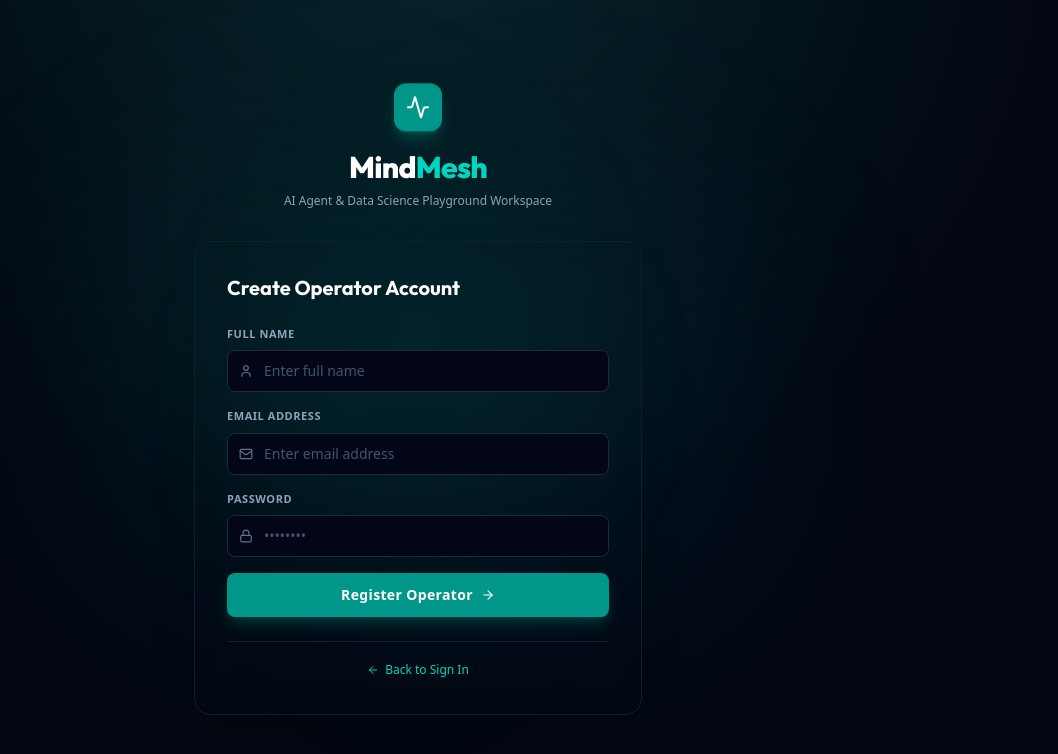
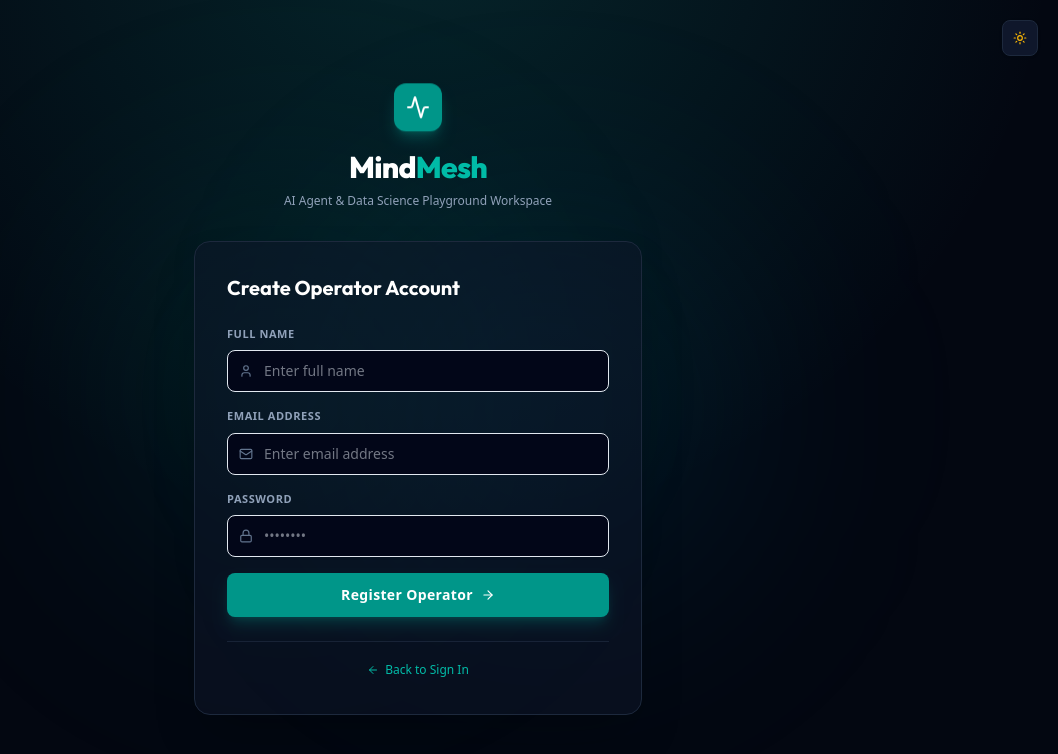
Before and after one commit to Mridul-code-maker/MindMesh, a Next.js app in the folder frontend/: page /signup in a window 1280 px wide. Shown: the top 754 px of the page, without its empty margins (222-1280 px from the left). Built offline with nearby package versions, Linux system fonts and the light colour scheme; no server answers.

Commit message:
feat: implement persistent theme configuration toggle buttons on Login, Signup, and Dashboard pages

```diff
--- a/frontend/src/app/dashboard/page.tsx
+++ b/frontend/src/app/dashboard/page.tsx
@@ -84,6 +84,16 @@ export default function DashboardPage() {
       text: 'Generate diagnostic accuracy metrics and plot data trends.'
     }
   ], []);
+
+  // Sync theme selection on mount
+  useEffect(() => {
+    const saved = localStorage.getItem('theme');
+    if (saved === 'light') {
+      setDarkMode(false);
+    } else if (saved === 'dark') {
+      setDarkMode(true);
+    }
+  }, []);
 
   // Fetch initial data
   useEffect(() => {
@@ -793,6 +803,23 @@ export default function DashboardPage() {
           </div>
 
           <div className="flex items-center gap-3">
+            {/* Theme Toggle Button */}
+            <button
+              onClick={() => {
+                const newMode = !darkMode;
+                setDarkMode(newMode);
+                localStorage.setItem('theme', newMode ? 'dark' : 'light');
+              }}
+              title={darkMode ? 'Switch to Light Mode' : 'Switch to Dark Mode'}
+              className={`h-8.5 w-8.5 rounded-lg border flex items-center justify-center cursor-pointer transition-all ${
+                darkMode
+                  ? 'border-slate-850 bg-slate-900 text-amber-400 hover:bg-slate-800'
+                  : 'border-slate-200 bg-slate-50 text-indigo-600 hover:bg-slate-100 shadow-sm'
+              }`}
+            >
+              {darkMode ? <Sun size={13} /> : <Moon size={13} />}
+            </button>
+
             {/* Real-time Connection Status Dot */}
             <div
               className={`flex items-center gap-1.5 px-2.5 h-8.5 rounded-lg border text-[10px] font-bold select-none cursor-help ${
--- a/frontend/src/app/login/page.tsx
+++ b/frontend/src/app/login/page.tsx
@@ -3,7 +3,7 @@
 import { useState, useEffect } from 'react';
 import { useRouter } from 'next/navigation';
 import { useAuthStore } from '@/store/authStore';
-import { Activity, Shield, User as UserIcon, Lock, ArrowRight, CheckCircle2 } from 'lucide-react';
+import { Activity, Shield, User as UserIcon, Lock, ArrowRight, CheckCircle2, Sun, Moon } from 'lucide-react';
 
 export default function LoginPage() {
   const router = useRouter();
@@ -12,9 +12,14 @@ export default function LoginPage() {
   const [email, setEmail] = useState('');
   const [password, setPassword] = useState('');
   const [showSeedTips, setShowSeedTips] = useState(true);
+  const [darkMode, setDarkMode] = useState(true);
 
   useEffect(() => {
     initialize();
+    const saved = localStorage.getItem('theme');
+    if (saved === 'light') {
+      setDarkMode(false);
+    }
   }, [initialize]);
 
   useEffect(() => {
@@ -43,10 +48,31 @@ export default function LoginPage() {
   };
 
   return (
-    <div className="relative min-h-screen flex items-center justify-center bg-slate-950 text-slate-100 overflow-hidden font-sans radial-glow grid-bg px-4">
+    <div className={`relative min-h-screen flex items-center justify-center overflow-hidden font-sans radial-glow grid-bg px-4 transition-colors duration-300 ${
+      darkMode ? 'bg-slate-950 text-slate-100' : 'bg-slate-50 text-slate-900'
+    }`}>
       {/* Background decoration elements */}
       <div className="absolute top-1/4 left-1/4 w-96 h-96 bg-teal-500/10 rounded-full blur-[120px] pointer-events-none" />
       <div className="absolute bottom-1/4 right-1/4 w-96 h-96 bg-cyan-500/10 rounded-full blur-[120px] pointer-events-none" />
+
+      {/* Top Right Floating Theme Toggle Switch */}
+      <div className="absolute top-5 right-5 z-20">
+        <button
+          onClick={() => {
+            const newMode = !darkMode;
+            setDarkMode(newMode);
+            localStorage.setItem('theme', newMode ? 'dark' : 'light');
+          }}
+          title={darkMode ? 'Switch to Light Mode' : 'Switch to Dark Mode'}
+          className={`h-9 w-9 rounded-lg border flex items-center justify-center cursor-pointer transition-all shadow-sm ${
+            darkMode
+              ? 'border-slate-800 bg-slate-900 text-amber-400 hover:bg-slate-800'
+              : 'border-slate-200 bg-white text-indigo-650 hover:bg-slate-100'
+          }`}
+        >
+          {darkMode ? <Sun size={14} /> : <Moon size={14} />}
+        </button>
+      </div>
 
       <div className="w-full max-w-md z-10">
         {/* Brand Header */}
@@ -54,8 +80,8 @@ export default function LoginPage() {
           <div className="h-12 w-12 rounded-xl bg-teal-600 flex items-center justify-center shadow-lg shadow-teal-500/25 mb-4 animate-bounce">
             <Activity className="text-white" size={24} />
           </div>
-          <h1 className="text-3xl font-black tracking-tight text-white">
-            Mind<span className="text-teal-400">Mesh</span>
+          <h1 className={`text-3xl font-black tracking-tight ${darkMode ? 'text-white' : 'text-slate-900'}`}>
+            Mind<span className="text-teal-500">Mesh</span>
           </h1>
           <p className="text-xs text-slate-400 mt-2 font-medium">
             AI Agent & Data Science Playground Workspace
@@ -63,8 +89,10 @@ export default function LoginPage() {
         </div>
 
         {/* Login Form Panel */}
-        <div className="glass-panel rounded-2xl border border-slate-800 bg-slate-900/50 shadow-2xl p-8 mb-6 animate-in fade-in duration-300">
-          <h2 className="text-xl font-bold text-white mb-6">Workspace Sign In</h2>
+        <div className={`rounded-2xl border shadow-2xl p-8 mb-6 animate-in fade-in duration-300 ${
+          darkMode ? 'border-slate-800 bg-slate-900/50 text-white' : 'border-slate-200 bg-white text-slate-900'
+        }`}>
+          <h2 className="text-xl font-bold mb-6">Workspace Sign In</h2>
 
           {error && (
             <div className="p-3 mb-4 rounded-lg bg-red-950/40 border border-red-800 text-red-400 text-xs font-semibold">
@@ -85,7 +113,11 @@ export default function LoginPage() {
                   type="email"
                   value={email}
                   onChange={(e) => setEmail(e.target.value)}
-                  className="w-full pl-9 pr-4 py-2.5 rounded-lg bg-slate-950 border border-slate-800 focus:border-teal-500 focus:ring-1 focus:ring-teal-500 text-slate-200 placeholder-slate-600 text-sm outline-none transition-all"
+                  className={`w-full pl-9 pr-4 py-2.5 rounded-lg border text-sm outline-none transition-all ${
+                    darkMode
+                      ? 'bg-slate-950 border-slate-850 text-slate-200 focus:border-teal-500'
+                      : 'bg-slate-50 border-slate-200 text-slate-900 focus:border-teal-500'
+                  }`}
                   placeholder="Enter email address"
                   required
                 />
@@ -104,7 +136,11 @@ export default function LoginPage() {
                   type="password"
                   value={password}
                   onChange={(e) => setPassword(e.target.value)}
-                  className="w-full pl-9 pr-4 py-2.5 rounded-lg bg-slate-950 border border-slate-800 focus:border-teal-500 focus:ring-1 focus:ring-teal-500 text-slate-200 placeholder-slate-600 text-sm outline-none transition-all"
+                  className={`w-full pl-9 pr-4 py-2.5 rounded-lg border text-sm outline-none transition-all ${
+                    darkMode
+                      ? 'bg-slate-950 border-slate-850 text-slate-200 focus:border-teal-500'
+                      : 'bg-slate-50 border-slate-200 text-slate-900 focus:border-teal-500'
+                  }`}
                   placeholder="••••••••"
                   required
                 />
@@ -124,15 +160,17 @@ export default function LoginPage() {
 
         {/* Demo Seed Credentials Panel */}
         {showSeedTips && (
-          <div className="p-5 rounded-2xl border border-teal-900/30 bg-teal-950/20 backdrop-blur-md animate-in slide-in-from-bottom-6 duration-300">
+          <div className={`p-5 rounded-2xl border backdrop-blur-md animate-in slide-in-from-bottom-6 duration-300 ${
+            darkMode ? 'border-teal-900/30 bg-teal-950/20' : 'border-teal-200/50 bg-teal-50/50'
+          }`}>
             <div className="flex items-center justify-between mb-3 border-b border-teal-900/20 pb-2">
-              <span className="text-[10px] font-black uppercase tracking-wider text-teal-400 flex items-center gap-1.5">
+              <span className="text-[10px] font-black uppercase tracking-wider text-teal-500 flex items-center gap-1.5">
                 <Shield size={10} />
                 Evaluator Quick Logins
               </span>
               <button
                 onClick={() => setShowSeedTips(false)}
-                className="text-[10px] text-slate-500 hover:text-slate-300 cursor-pointer"
+                className="text-[10px] text-slate-500 hover:text-slate-400 cursor-pointer"
               >
                 Dismiss
               </button>
@@ -141,27 +179,35 @@ export default function LoginPage() {
             <div className="grid grid-cols-2 gap-3.5">
               <button
                 onClick={() => fillCredentials('admin')}
-                className="p-3 text-left rounded-xl bg-slate-900/70 border border-slate-800 hover:border-teal-500/50 hover:bg-slate-900 transition-all text-xs cursor-pointer group"
+                className={`p-3 text-left rounded-xl border transition-all text-xs cursor-pointer group ${
+                  darkMode
+                    ? 'bg-slate-900/70 border-slate-800 hover:border-teal-500/50 hover:bg-slate-900'
+                    : 'bg-white border-slate-200 hover:border-teal-500/50 hover:bg-slate-50 shadow-sm'
+                }`}
               >
-                <div className="font-bold text-slate-200 group-hover:text-teal-400 flex items-center gap-1">
+                <div className={`font-bold flex items-center gap-1 ${darkMode ? 'text-slate-200' : 'text-slate-800'}`}>
                   <CheckCircle2 size={12} className="text-teal-500" />
                   Admin Account
                 </div>
-                <div className="text-[10px] text-slate-400 mt-1 font-mono">admin@mindmesh.com</div>
+                <div className="text-[10px] text-slate-450 mt-1 font-mono">admin@mindmesh.com</div>
               </button>
 
               <button
                 onClick={() => fillCredentials('member')}
-                className="p-3 text-left rounded-xl bg-slate-900/70 border border-slate-800 hover:border-teal-500/50 hover:bg-slate-900 transition-all text-xs cursor-pointer group"
+                className={`p-3 text-left rounded-xl border transition-all text-xs cursor-pointer group ${
+                  darkMode
+                    ? 'bg-slate-900/70 border-slate-800 hover:border-teal-500/50 hover:bg-slate-900'
+                    : 'bg-white border-slate-200 hover:border-teal-500/50 hover:bg-slate-50 shadow-sm'
+                }`}
               >
-                <div className="font-bold text-slate-200 group-hover:text-teal-400 flex items-center gap-1">
+                <div className={`font-bold flex items-center gap-1 ${darkMode ? 'text-slate-200' : 'text-slate-800'}`}>
                   <CheckCircle2 size={12} className="text-teal-500" />
                   Member Account
                 </div>
-                <div className="text-[10px] text-slate-400 mt-1 font-mono">member@mindmesh.com</div>
+                <div className="text-[10px] text-slate-450 mt-1 font-mono">member@mindmesh.com</div>
               </button>
             </div>
-            <div className="text-[10px] text-teal-600/75 mt-2.5 text-center font-mono">
+            <div className="text-[10px] text-teal-650 mt-2.5 text-center font-mono">
               Password for both: <span className="font-bold text-teal-500">Mridul123!</span>
             </div>
           </div>
--- a/frontend/src/app/signup/page.tsx
+++ b/frontend/src/app/signup/page.tsx
@@ -1,9 +1,9 @@
 'use client';
 
-import { useState } from 'react';
+import { useState, useEffect } from 'react';
 import { useRouter } from 'next/navigation';
 import { useAuthStore } from '@/store/authStore';
-import { Activity, User as UserIcon, Mail, Lock, ArrowRight, ArrowLeft } from 'lucide-react';
+import { Activity, User as UserIcon, Mail, Lock, ArrowRight, ArrowLeft, Sun, Moon } from 'lucide-react';
 import Link from 'next/link';
 
 export default function SignupPage() {
@@ -15,6 +15,14 @@ export default function SignupPage() {
   const [password, setPassword] = useState('');
   const [error, setError] = useState('');
   const [success, setSuccess] = useState(false);
+  const [darkMode, setDarkMode] = useState(true);
+
+  useEffect(() => {
+    const saved = localStorage.getItem('theme');
+    if (saved === 'light') {
+      setDarkMode(false);
+    }
+  }, []);
 
   const handleSubmit = async (e: React.FormEvent) => {
     e.preventDefault();
@@ -34,25 +42,51 @@ export default function SignupPage() {
   };
 
   return (
-    <div className="relative min-h-screen flex items-center justify-center bg-slate-950 text-slate-100 overflow-hidden font-sans radial-glow grid-bg px-4">
+    <div className={`relative min-h-screen flex items-center justify-center overflow-hidden font-sans radial-glow grid-bg px-4 transition-colors duration-300 ${
+      darkMode ? 'bg-slate-950 text-slate-100' : 'bg-slate-50 text-slate-900'
+    }`}>
+      {/* Background decoration elements */}
       <div className="absolute top-1/4 left-1/4 w-96 h-96 bg-teal-500/10 rounded-full blur-[120px] pointer-events-none" />
       <div className="absolute bottom-1/4 right-1/4 w-96 h-96 bg-cyan-500/10 rounded-full blur-[120px] pointer-events-none" />
 
+      {/* Top Right Floating Theme Toggle Switch */}
+      <div className="absolute top-5 right-5 z-20">
+        <button
+          onClick={() => {
+            const newMode = !darkMode;
+            setDarkMode(newMode);
+            localStorage.setItem('theme', newMode ? 'dark' : 'light');
+          }}
+          title={darkMode ? 'Switch to Light Mode' : 'Switch to Dark Mode'}
+          className={`h-9 w-9 rounded-lg border flex items-center justify-center cursor-pointer transition-all shadow-sm ${
+            darkMode
+              ? 'border-slate-800 bg-slate-900 text-amber-400 hover:bg-slate-800'
+              : 'border-slate-200 bg-white text-indigo-655 hover:bg-slate-100'
+          }`}
+        >
+          {darkMode ? <Sun size={14} /> : <Moon size={14} />}
+        </button>
+      </div>
+
       <div className="w-full max-w-md z-10">
+        {/* Brand Header */}
         <div className="flex flex-col items-center mb-8">
           <div className="h-12 w-12 rounded-xl bg-teal-600 flex items-center justify-center shadow-lg shadow-teal-500/25 mb-4 animate-bounce">
             <Activity className="text-white" size={24} />
           </div>
-          <h1 className="text-3xl font-black tracking-tight text-white">
-            Mind<span className="text-teal-400">Mesh</span>
+          <h1 className={`text-3xl font-black tracking-tight ${darkMode ? 'text-white' : 'text-slate-900'}`}>
+            Mind<span className="text-teal-500">Mesh</span>
           </h1>
           <p className="text-xs text-slate-400 mt-2 font-medium">
             AI Agent & Data Science Playground Workspace
           </p>
         </div>
 
-        <div className="glass-panel rounded-2xl border border-slate-800 bg-slate-900/50 shadow-2xl p-8 animate-in fade-in duration-300">
-          <h2 className="text-xl font-bold text-white mb-6">Create Operator Account</h2>
+        {/* Signup Form Panel */}
+        <div className={`rounded-2xl border shadow-2xl p-8 animate-in fade-in duration-300 ${
+          darkMode ? 'border-slate-800 bg-slate-900/50 text-white' : 'border-slate-200 bg-white text-slate-900'
+        }`}>
+          <h2 className="text-xl font-bold mb-6">Create Operator Account</h2>
 
           {(error || authError) && (
             <div className="p-3 mb-4 rounded-lg bg-red-950/40 border border-red-800 text-red-400 text-xs font-semibold animate-shake">
@@ -79,7 +113,11 @@ export default function SignupPage() {
                   type="text"
                   value={name}
                   onChange={(e) => setName(e.target.value)}
-                  className="w-full pl-9 pr-4 py-2.5 rounded-lg bg-slate-950 border border-slate-800 focus:border-teal-500 focus:ring-1 focus:ring-teal-500 text-slate-200 placeholder-slate-600 text-sm outline-none transition-all"
+                  className={`w-full pl-9 pr-4 py-2.5 rounded-lg border text-sm outline-none transition-all ${
+                    darkMode
+                      ? 'bg-slate-950 border-slate-850 text-slate-200 focus:border-teal-500'
+                      : 'bg-slate-50 border-slate-200 text-slate-900 focus:border-teal-500'
+                  }`}
                   placeholder="Enter full name"
                   required
                 />
@@ -98,7 +136,11 @@ export default function SignupPage() {
                   type="email"
                   value={email}
                   onChange={(e) => setEmail(e.target.value)}
-                  className="w-full pl-9 pr-4 py-2.5 rounded-lg bg-slate-950 border border-slate-800 focus:border-teal-500 focus:ring-1 focus:ring-teal-500 text-slate-200 placeholder-slate-600 text-sm outline-none transition-all"
+                  className={`w-full pl-9 pr-4 py-2.5 rounded-lg border text-sm outline-none transition-all ${
+                    darkMode
+                      ? 'bg-slate-950 border-slate-850 text-slate-200 focus:border-teal-500'
+                      : 'bg-slate-50 border-slate-200 text-slate-900 focus:border-teal-500'
+                  }`}
                   placeholder="Enter email address"
                   required
                 />
@@ -117,7 +159,11 @@ export default function SignupPage() {
                   type="password"
                   value={password}
                   onChange={(e) => setPassword(e.target.value)}
-                  className="w-full pl-9 pr-4 py-2.5 rounded-lg bg-slate-950 border border-slate-800 focus:border-teal-500 focus:ring-1 focus:ring-teal-500 text-slate-200 placeholder-slate-600 text-sm outline-none transition-all"
+                  className={`w-full pl-9 pr-4 py-2.5 rounded-lg border text-sm outline-none transition-all ${
+                    darkMode
+                      ? 'bg-slate-950 border-slate-850 text-slate-200 focus:border-teal-500'
+                      : 'bg-slate-50 border-slate-200 text-slate-900 focus:border-teal-500'
+                  }`}
                   placeholder="••••••••"
                   required
                 />
@@ -134,10 +180,10 @@ export default function SignupPage() {
             </button>
           </form>
 
-          <div className="mt-6 text-center border-t border-slate-800/80 pt-4">
+          <div className={`mt-6 text-center border-t pt-4 ${darkMode ? 'border-slate-800/80' : 'border-slate-200'}`}>
             <Link
               href="/login"
-              className="text-xs text-teal-400 hover:text-teal-300 transition-colors inline-flex items-center gap-1.5 cursor-pointer font-medium"
+              className="text-xs text-teal-500 hover:text-teal-400 transition-colors inline-flex items-center gap-1.5 cursor-pointer font-medium"
             >
               <ArrowLeft size={12} />
               Back to Sign In
```
